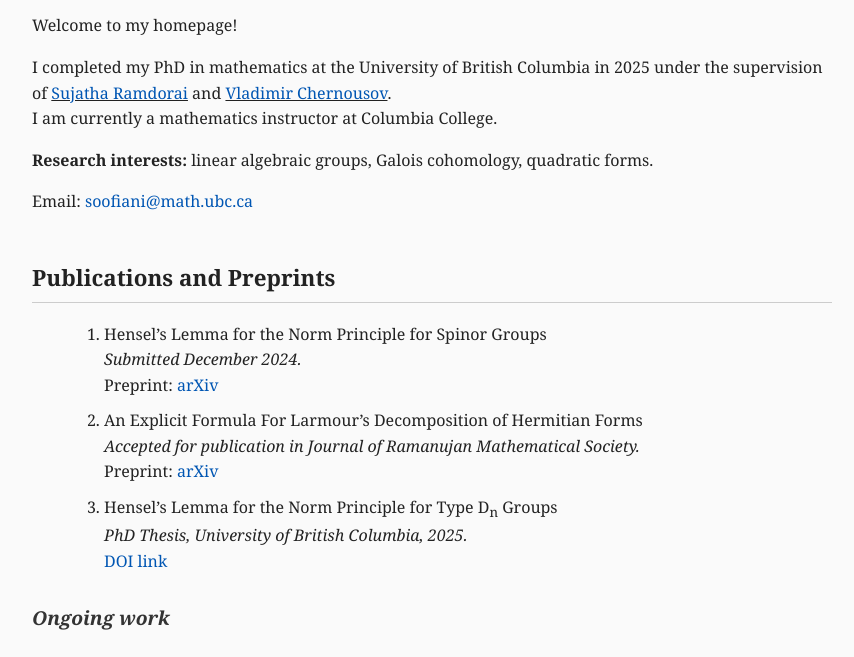
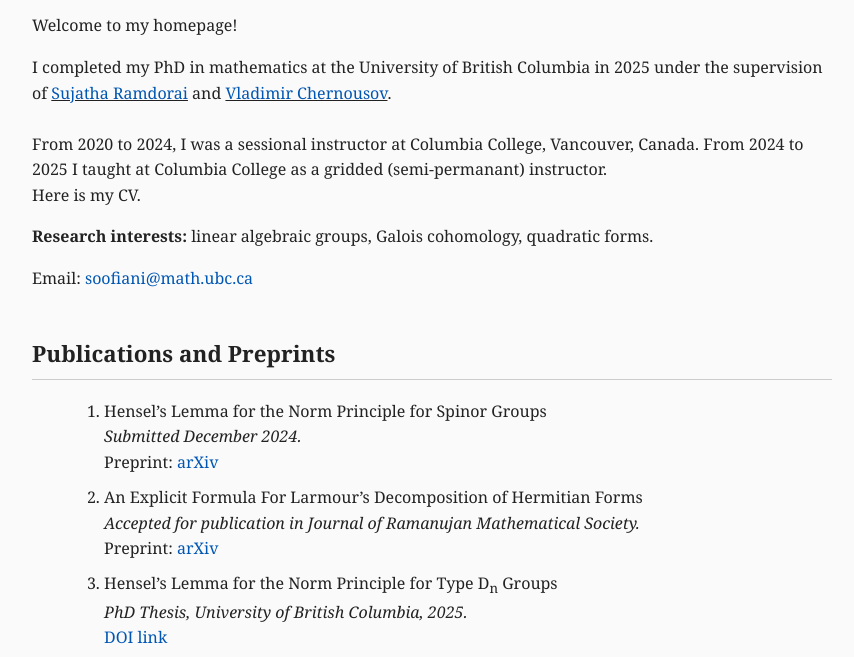
Before and after one commit to aminsoofiani/aminsoofiani, a plain HTML site: page index.html in a window 1280 px wide. Shown: the part 99-756 px from the top of the page, without its empty margins (208-1062 px from the left). Drawn offline with Linux system fonts and the light colour scheme.

Commit message:
Update index.html

```diff
--- a/index.html
+++ b/index.html
@@ -62,7 +62,10 @@
 
   <p>
   I completed my PhD in mathematics at the University of British Columbia in 2025 under the supervision of <u><a href="https://www.math.ubc.ca/~sujatha/" target="_blank">Sujatha Ramdorai</a></u> and <u><a href="https://www.math.ualberta.ca/~chernous/Vladimir%20Chernousov.html" target="_blank">Vladimir Chernousov</a></u>.<br>
-  I am currently a mathematics instructor at Columbia College.
+    <br>
+    From 2020 to 2024, I was a sessional instructor at Columbia College, Vancouver, Canada. From 2024 to 2025 I taught at Columbia College as a gridded (semi-permanant) instructor.
+  <br>
+    Here is my CV.
 </p>
 
 
```
